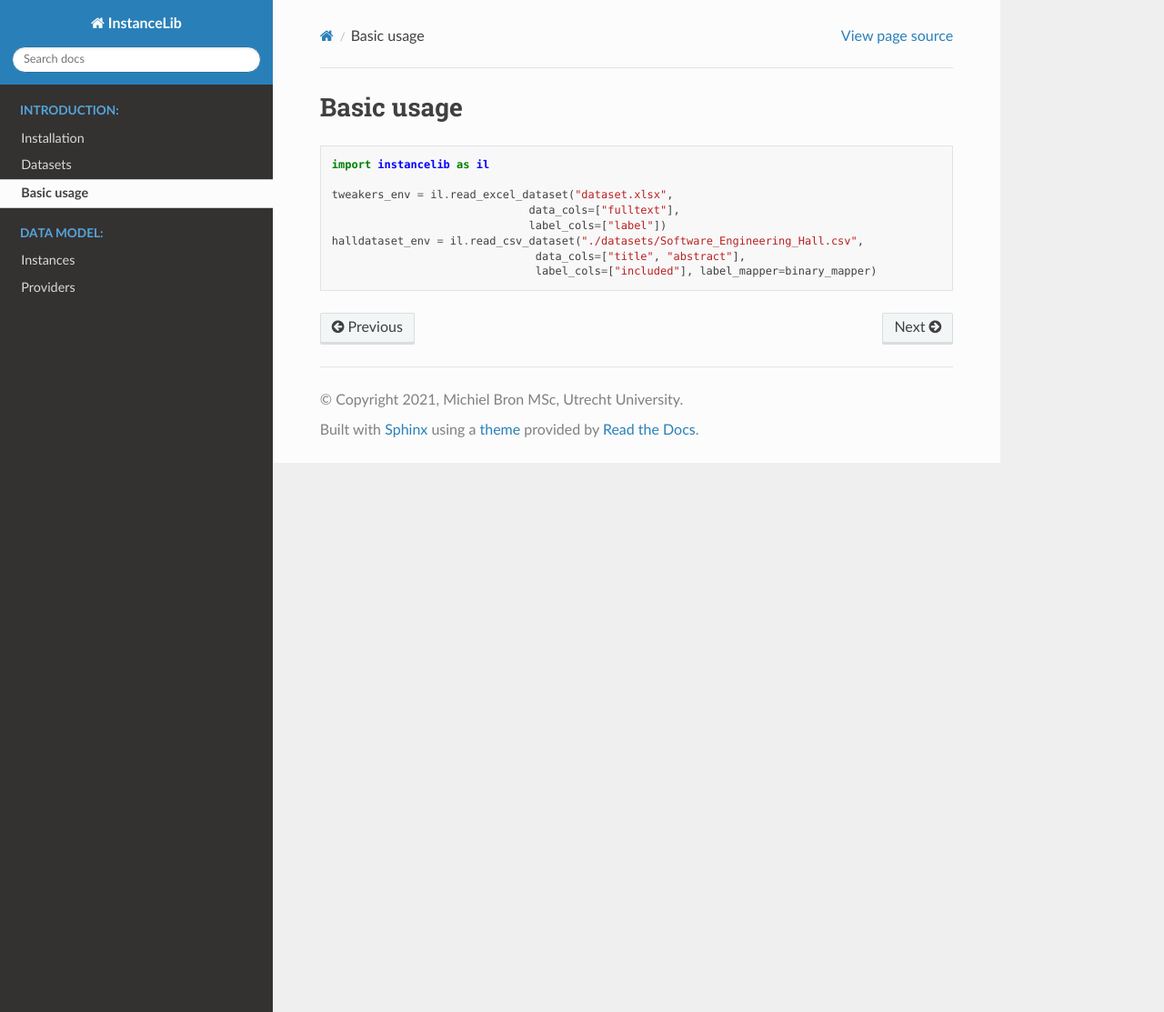
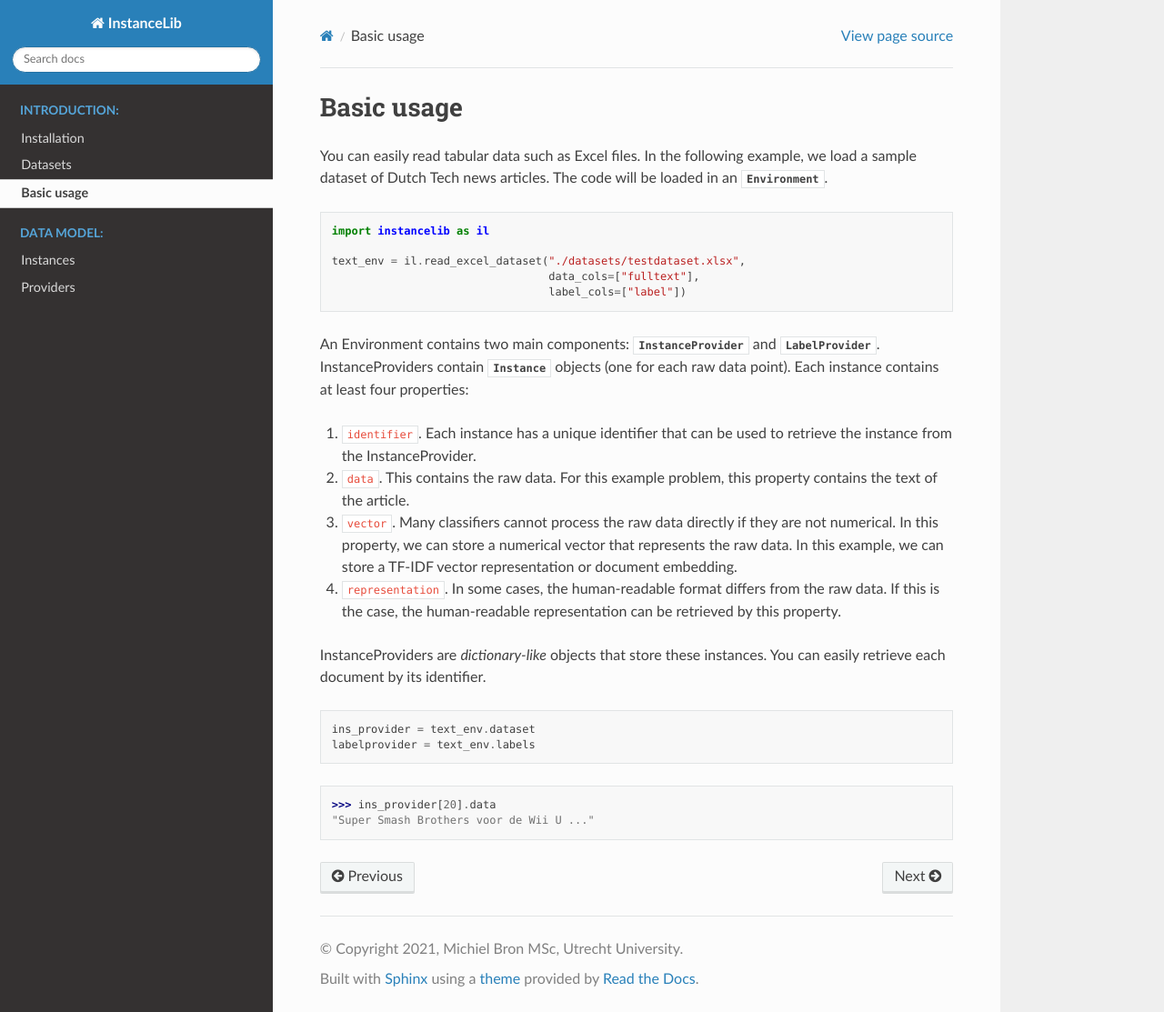
Before and after one commit to mpbron/instancelib, a Sphinx documentation site: the page built from docs/source/intro/usage.rst, in a window 1280 px wide and 1113 px high. Shown: the whole window at 91% size. Built offline with Sphinx 7.4.7 and the Read the Docs theme 2.0.0, drawn with Linux system fonts in a browser that asks for light colours; pages that are not in the unit, such as notebooks, are missing from menus.

Commit message:
Working on documentation

```diff
--- a/docs/source/intro/usage.rst
+++ b/docs/source/intro/usage.rst
@@ -1,13 +1,36 @@
 Basic usage
 ===========
+
+You can easily read tabular data such as Excel files.
+In the following example, we load a sample dataset of Dutch Tech news articles.
+The code will be loaded in an :class:`Environment`.
 
 .. code:: python
 
     import instancelib as il
 
-    tweakers_env = il.read_excel_dataset("dataset.xlsx",
-                                  data_cols=["fulltext"],
-                                  label_cols=["label"])
-    halldataset_env = il.read_csv_dataset("./datasets/Software_Engineering_Hall.csv",
-                                   data_cols=["title", "abstract"],
-                                   label_cols=["included"], label_mapper=binary_mapper)
+    text_env = il.read_excel_dataset("./datasets/testdataset.xlsx",
+                                     data_cols=["fulltext"],
+                                     label_cols=["label"])
+
+An Environment contains two main components: :class:`InstanceProvider` and :class:`LabelProvider`.
+InstanceProviders contain :class:`Instance` objects (one for each raw data point).
+Each instance contains at least four properties:
+
+1. ``identifier``. Each instance has a unique identifier that can be used to retrieve the instance from the InstanceProvider.
+2. ``data``. This contains the raw data. For this example problem, this property contains the text of the article.
+3. ``vector``. Many classifiers cannot process the raw data directly if they are not numerical. In this property, we can store a numerical vector that represents the raw data. In this example, we can store a TF-IDF vector representation or document embedding.
+4. ``representation``. In some cases, the human-readable format differs from the raw data. If this is the case, the human-readable representation can be retrieved by this property.
+
+
+InstanceProviders are `dictionary-like` objects that store these instances.
+You can easily retrieve each document by its identifier.
+
+.. code:: python
+
+    ins_provider = text_env.dataset
+    labelprovider = text_env.labels
+
+
+>>> ins_provider[20].data
+"Super Smash Brothers voor de Wii U ..."
--- a/docs/source/reference/instancelib.rst
+++ b/docs/source/reference/instancelib.rst
@@ -8,7 +8,6 @@ Subpackages
    :maxdepth: 4
 
    instancelib.analysis
-   instancelib.attributes
    instancelib.environment
    instancelib.exceptions
    instancelib.feature_extraction
```
Also changed, not shown: docs/source/intro/installation.rst (+15 -9 lines), usage.py (+4 -8 lines).
